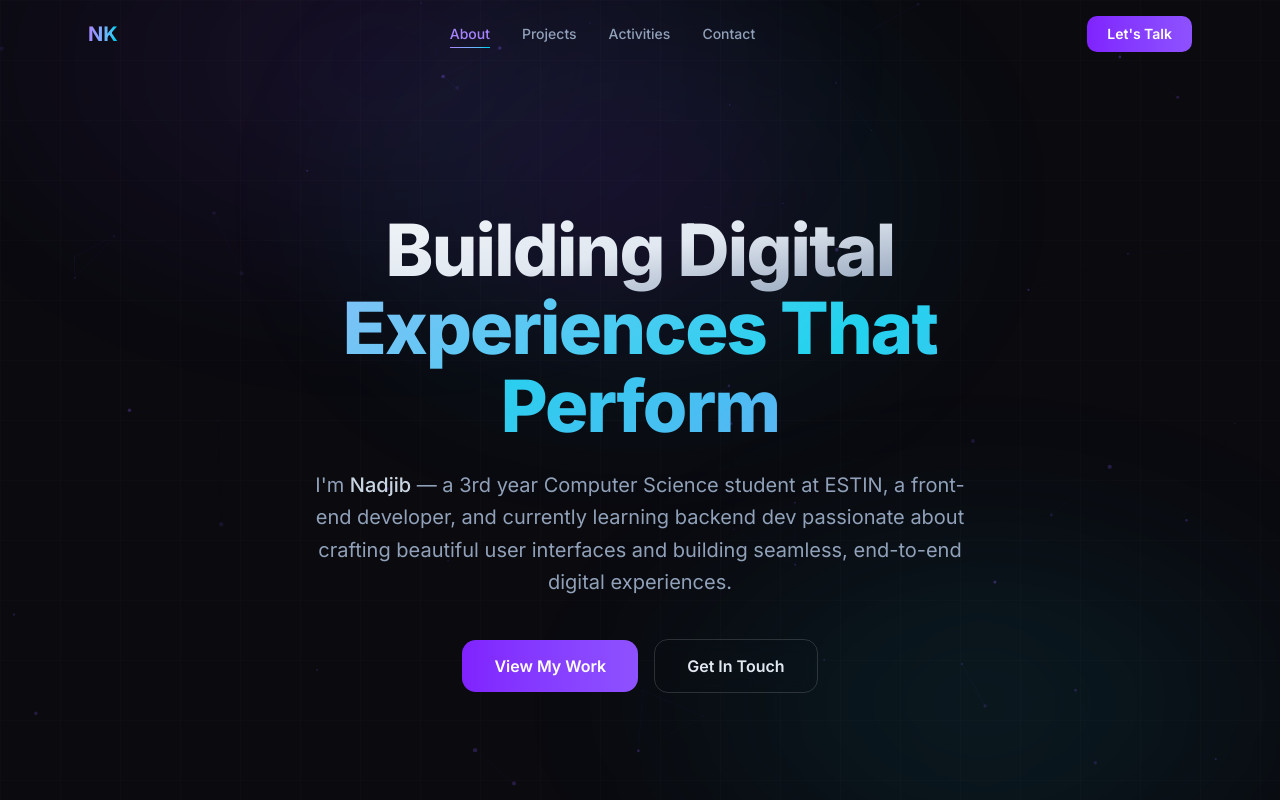
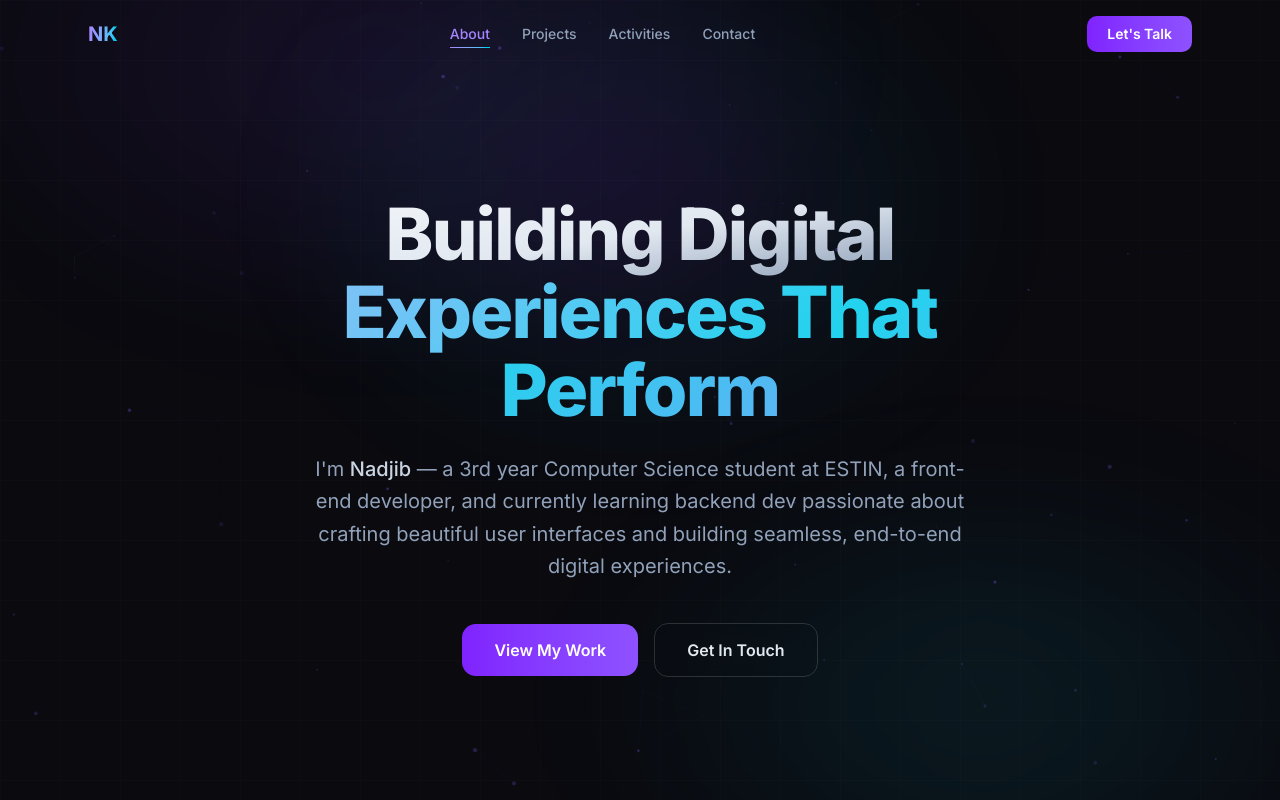
Before and after one commit to nadjibdev99/portfolio_website, a Next.js app: page / in a window 1280 px wide. Shown: the top 800 px of the page. Built offline with nearby package versions, Linux system fonts and the light colour scheme.

Commit message:
style: reduce top margin of hero headline slightly

```diff
--- a/components/hero.tsx
+++ b/components/hero.tsx
@@ -165,7 +165,7 @@ export function Hero() {
         {/* Headline */}
         <motion.h1
           variants={itemVariants}
-          className="mt-12 md:mt-20 text-5xl md:text-7xl font-extrabold mb-6 leading-[1.08] tracking-tight"
+          className="mt-8 md:mt-12 text-5xl md:text-7xl font-extrabold mb-6 leading-[1.08] tracking-tight"
         >
           <span className="bg-gradient-to-br from-slate-100 via-slate-200 to-slate-400 bg-clip-text text-transparent">
             Building Digital
```
